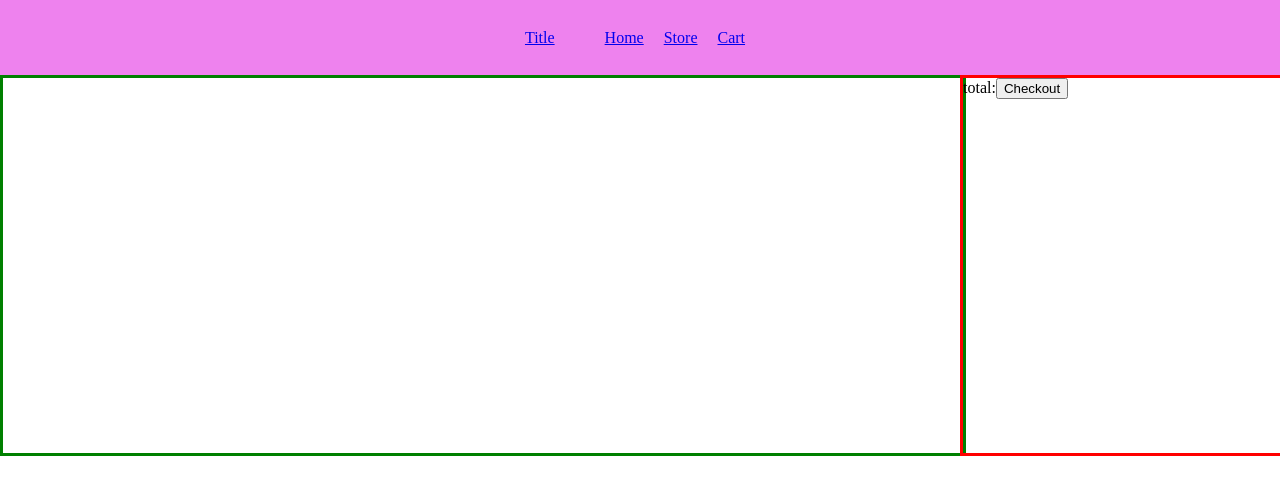
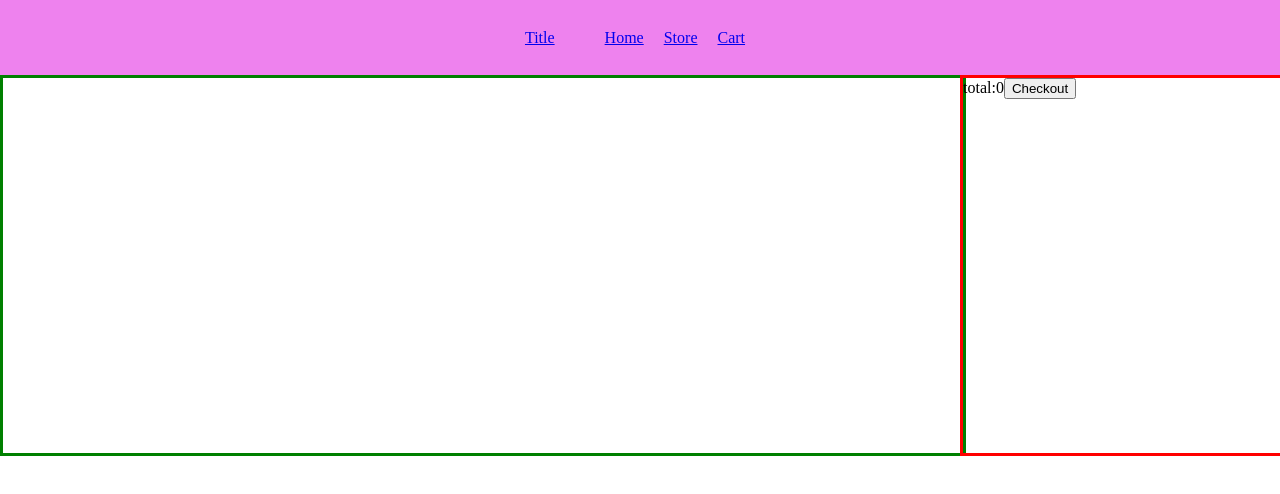
Before and after one commit to Michaelj82/shoppingcart, a React (Create React App) app: page /cart in a window 1280 px wide. Shown: the top 494 px of the page. Built offline with nearby package versions, Linux system fonts and the light colour scheme.

Commit message:
starting total money count.

```diff
--- a/src/Storecart.js
+++ b/src/Storecart.js
@@ -3,7 +3,7 @@ import Context from "./userContext";
 import uniqid from "uniqid";
 function Storecart(props){
   const {cartData, setCartData} = useContext(Context)
-  const {total, setTotal} = useState(0)
+  const [total, setTotal] = useState(0)
 
   function deleteItem(key){
 
```
